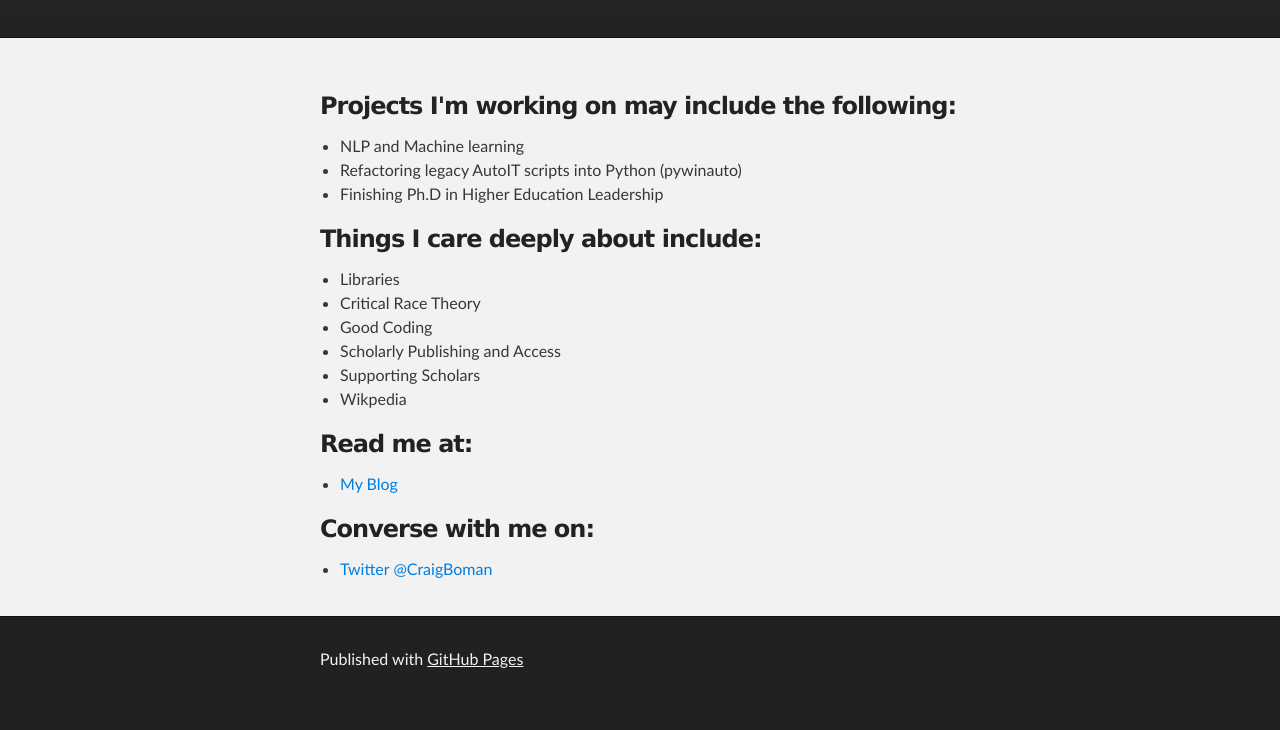
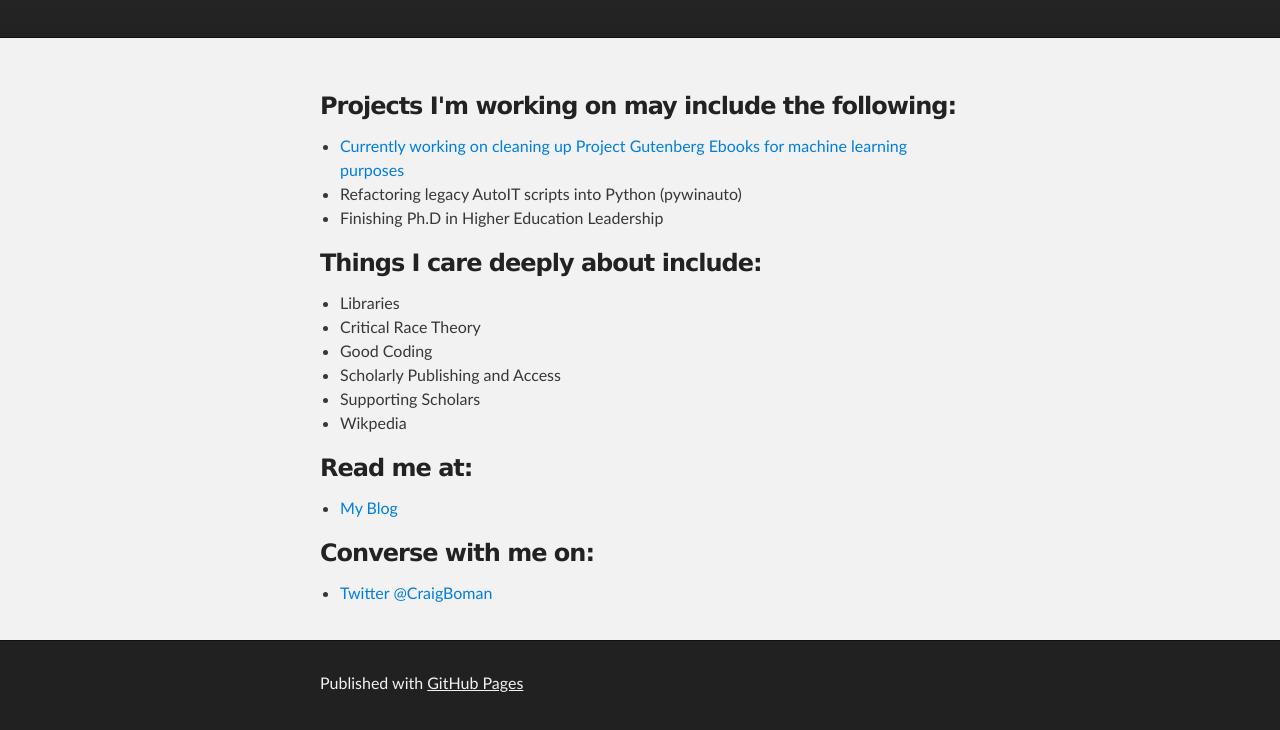
Before and after one commit to cboman/craigboman.github.io, a plain HTML site: page index.html in a window 1280 px wide. Shown: the part 208-938 px from the top of the page. Before the commit the page ends 914 px from the top, so only its background shows below. Drawn offline with Linux system fonts and the light colour scheme.

Commit message:
NLP project

```diff
--- a/index.html
+++ b/index.html
@@ -31,7 +31,7 @@
 <a id="welcome-to-github-pages" class="anchor" href="#welcome-to-github-pages" aria-hidden="true"><span aria-hidden="true" class="octicon octicon-link"></span></a>Projects I'm working on may include the following:</h3>
 
 <ul>
-	<li>NLP and Machine learning</li>
+	<li><a href="https://github.com/craigboman/gutenberg/blob/master/processing-pg-texts-log.txt">Currently working on cleaning up Project Gutenberg Ebooks for machine learning purposes</a></li>
 	<li>Refactoring legacy AutoIT scripts into Python (pywinauto)</li>
 	<li>Finishing Ph.D in Higher Education Leadership</li>
 </ul>
```
